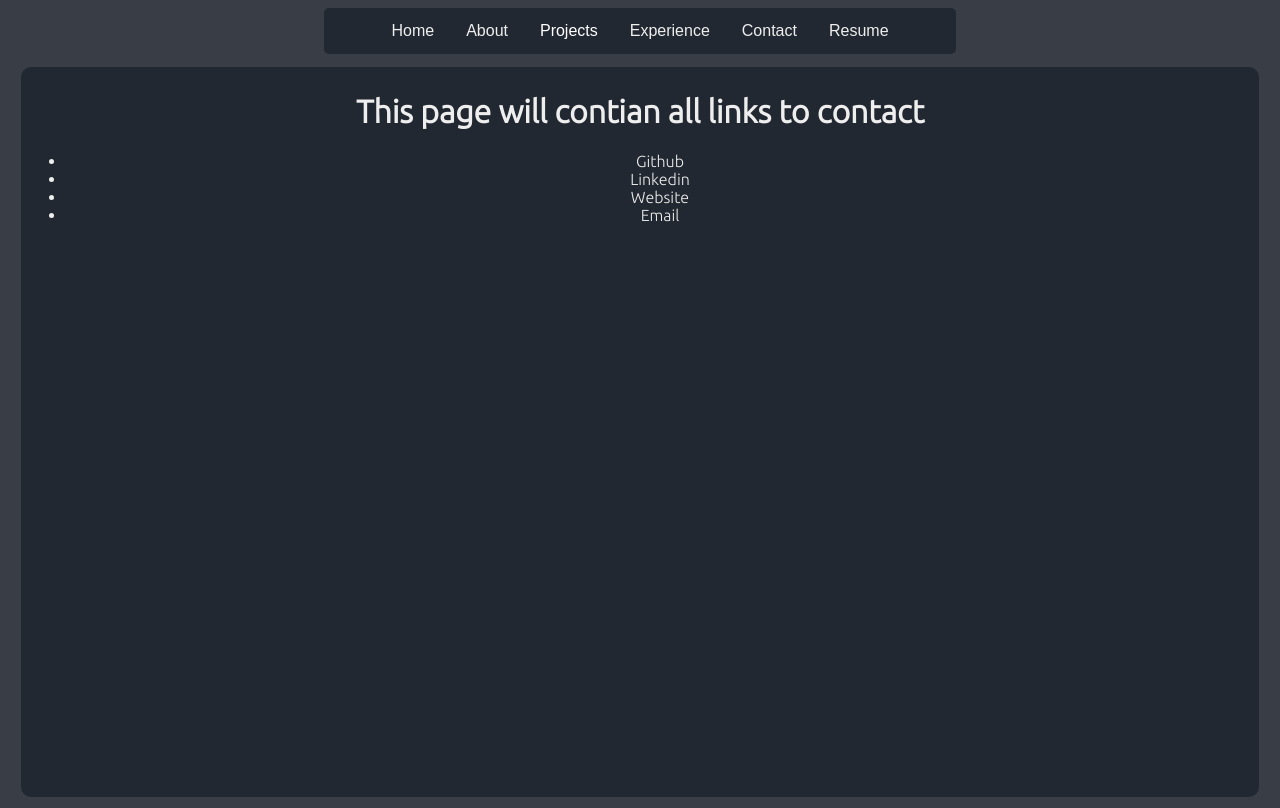
After one commit to Anky209e/folio, a Django app: page /info/contact/ in a window 1280 px wide. The commit adds this page. Run offline with Django 4.2, Linux system fonts and the light colour scheme; some web fonts are replaced.

Commit message:
page layout and pages added

```diff
--- a/folio/info/urls.py
+++ b/folio/info/urls.py
@@ -1,5 +1,7 @@
 from django.urls import path
 from .views import *
 urlpatterns = [
-    path('',home,name='home_page')
+    path('',home,name='home_page'),
+    path('about/',about,name='about'),
+    path('contact/',contact,name='contact'),
 ]
--- a/folio/info/views.py
+++ b/folio/info/views.py
@@ -9,3 +9,14 @@ def home(request):
     }
     print(about.resume)
     return render(request,'home.html',context)
+
+def about(request):
+    about = AboutMe.objects.all().first()
+    context = {
+        "about":about
+    }
+
+    return render(request,'about.html',context)
+
+def contact(request):
+    return render(request,'contact.html')
--- a/folio/templates/base.html
+++ b/folio/templates/base.html
@@ -23,12 +23,14 @@
         --content:'Ubuntu', sans-serif;
     }
 
-    body {
+    html,body {
         /* font-family: Arial, Helvetica, sans-serif; */
         /* background-image: linear-gradient(to bottom right, #3CBADB,#01CDD7,#37DEC4,#77ECA7,#B7F588); */
         background-color:var(--back);
         color: var(--text);
-        font-family: var(--content)
+        font-family: var(--content);
+        height: 100%;
+
     }
 
     .navbar {
@@ -42,7 +44,6 @@
         display: flex;
         justify-content: center;
         font-family: var(--heading);
-
 
     }
 
@@ -105,13 +106,24 @@
     .dropdown:hover .dropdown-content {
         display: block;
     }
+
+    .content-main {
+        /* background-color: var(--fore); */
+        border: 5px solid var(--fore);
+        background-color: var(--fore);
+        border-radius: 10px;
+        margin: 1%;
+        height: 90%;
+        text-align: center;
+        /* overflow-y: scroll; */
+    }
 </style>
 
 <body>
 
     <div class="navbar">
         <a href="/">Home</a>
-        <a href="#news">About</a>
+        <a href="/info/about">About</a>
 
         <div class="dropdown">
             <button class="dropbtn">Projects
@@ -124,11 +136,14 @@
         </div>
 
         <a href="#news">Experience</a>
-        <a href="#news">Contact</a>
+        <a href="/info/contact">Contact</a>
         <a href="/media/{{ about.resume }}">Resume</a>
     </div>
 
-    {% block content %}{% endblock %}
+    <div class="content-main">
+        {% block content %}{% endblock %}
+    </div>
+
 
 </body>
 
--- /dev/null
+++ b/folio/templates/contact.html
@@ -0,0 +1,17 @@
+{% extends 'base.html' %}
+
+{% block title %} Folio {% endblock %}
+
+{%block content %}
+
+<h1>This page will contian all links to contact</h1>
+
+<ul>
+    <li>Github</li>
+    <li>Linkedin</li>
+    <li>Website</li>
+    <li>Email</li>
+</ul>
+
+
+{% endblock %}
```
Also changed, not shown: folio/templates/about.html (added, +14 -0 lines), folio/templates/home.html (+4 -5 lines).
